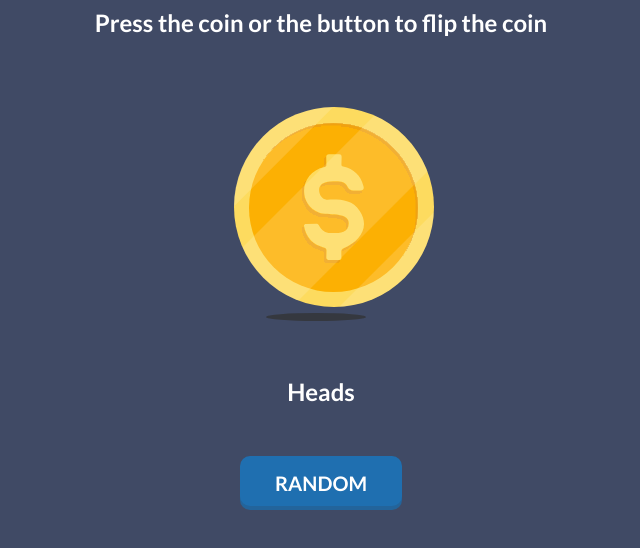
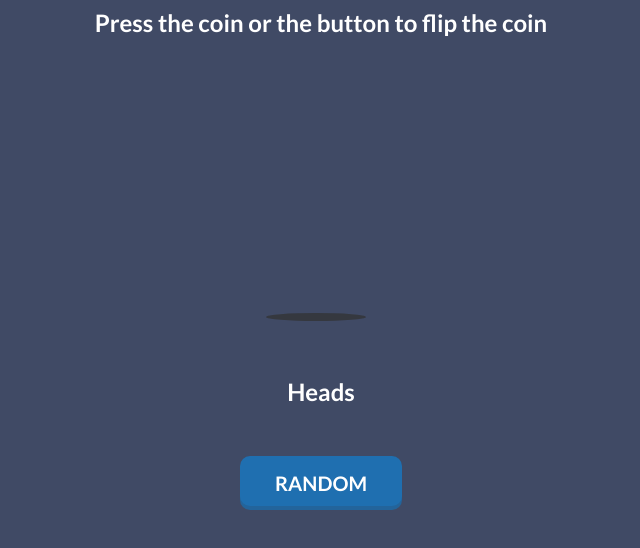
Before and after one commit to yatinpachori/flip-a-coin, a plain HTML site: page index.html in a window 1280 px wide. Shown: the part 178-726 px from the top of the page, without its empty margins (319-959 px from the left). Drawn offline with Linux system fonts and the light colour scheme.

Commit message:
Update style.css

```diff
--- a/style.css
+++ b/style.css
@@ -38,7 +38,7 @@ body {
 }
 
 .coin {
-  background-image: url("heads.svg");
+  background-image: url("");
   background-repeat: no-repeat;
   background-size: contain;
   background-position: center;
```
